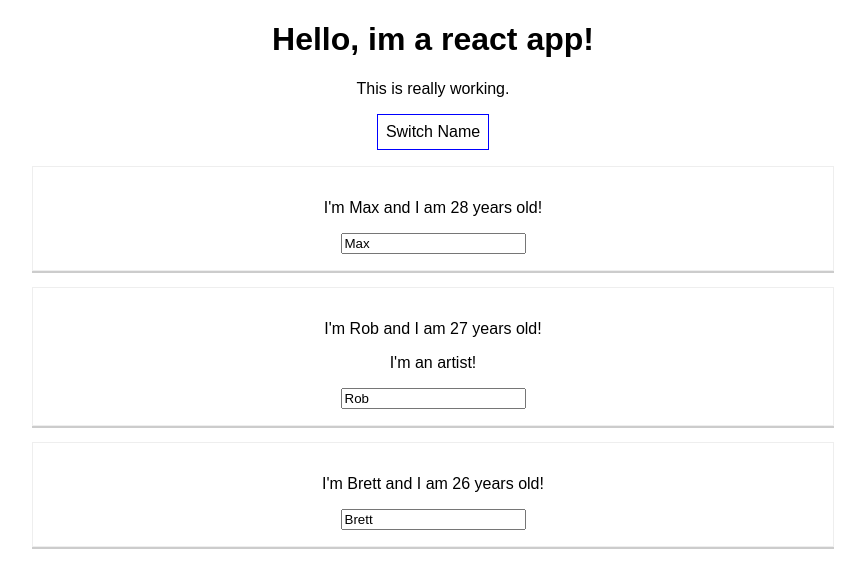
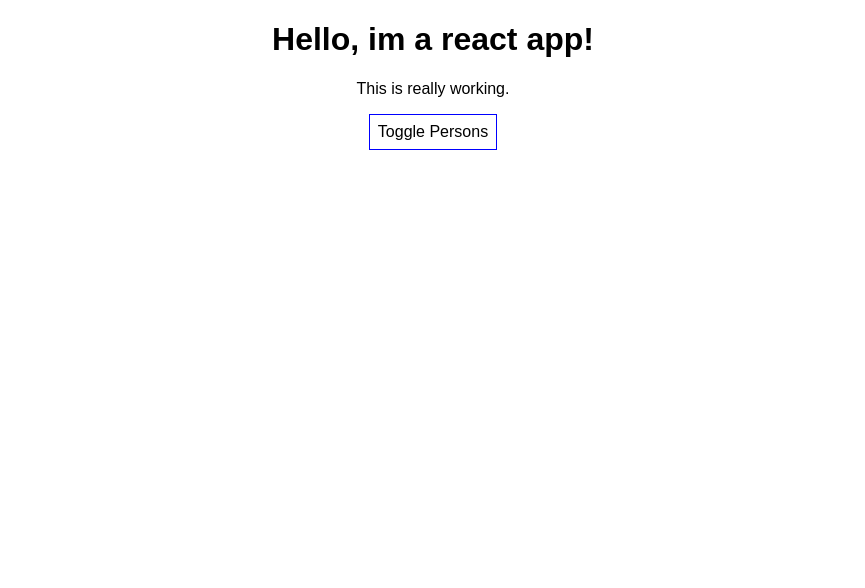
Before and after one commit to RobLMartin/react-practice, a React (Create React App) app: page / in a window 1280 px wide. Shown: the top 588 px of the page, without its empty margins (207-1072 px from the left). Built offline with nearby package versions, Linux system fonts and the light colour scheme.

Commit message:
working with lists and conditionals

```diff
--- a/src/App.js
+++ b/src/App.js
@@ -5,32 +5,41 @@
 class App extends Component {
   state = {
     persons: [
-      { name: 'Max', age: 28 },
-      { name: 'Rob', age: 27 },
-      { name: 'Brett', age: 26 }
+      { id: 'asd', name: 'Max', age: 28 },
+      { id: 'fgh', name: 'Rob', age: 27 },
+      { id: 'ghj', name: 'Brett', age: 26 }
     ],
-    otherState: 'some other value'
+    otherState: 'some other value',
+    showPersons: false
   }
 
-  switchNameHandler = (newName) => {
-    console.log('Was clicked.');
-    this.setState({
-      persons: [
-        { name: newName, age: 27 },
-        { name: 'Jake', age: 28 },
-        { name: 'Brett', age: 26 }
-      ]
-     });
+  deletePersonHandler = ( personIndex ) => {
+    // const persons = this.state.persons.slice();
+    const persons = [...this.state.persons];
+    persons.splice(personIndex, 1);
+    this.setState({persons: persons});
   }
 
-  nameChangedHandler = (event) => {
-    this.setState({
-      persons: [
-        { name: "Max", age: 28 },
-        { name: event.target.value, age: 27 },
-        { name: 'Brett', age: 26 }
-      ]
-     });
+  nameChangedHandler = ( event, id ) => {
+    const personIndex = this.state.persons.findIndex(p => {
+      return p.id === id;
+    });
+
+    const person = {
+      ...this.state.persons[personIndex]
+    };
+
+    person.name = event.target.value;
+
+    const persons = [...this.state.persons];
+    persons[personIndex] = person;
+
+    this.setState( {persons: persons} );
+  }
+
+  togglePersonsHandler = () => {
+    const doesShow = this.state.showPersons;
+    this.setState({showPersons: !doesShow});
   }
 
   render() {
@@ -42,24 +51,33 @@
       cursor: 'pointer',
     };
 
+    let persons = null;
+
+    if ( this.state.showPersons ) {
+      persons = (
+        <div>
+          {this.state.persons.map((person, index) => {
+            return <Person
+              click={() => this.deletePersonHandler(index)}
+              name={person.name}
+              age={person.age}
+              key={person.id}
+              changed={(event) => this.nameChangedHandler(event, person.id)} />
+          })}
+        </div>
+      );
+    }
+
     return (
       <div className="App">
         <h1>Hello, im a react app!</h1>
         <p>This is really working.</p>
         <button
           style={style}
-          onClick={() => this.switchNameHandler('Arren')}>Switch Name</button>
-        <Person
-          name={this.state.persons[0].name}
-          age={this.state.persons[0].age}/>
-        <Person
-          name={this.state.persons[1].name}
-          age={this.state.persons[1].age}
-          click={this.switchNameHandler.bind(this, 'Leonhardt')}
-          changed={this.nameChangedHandler}>I'm an artist!</Person>
-        <Person
-          name={this.state.persons[2].name}
-          age={this.state.persons[2].age}/>
+          onClick={this.togglePersonsHandler}>
+          Toggle Persons</button>
+
+        {persons}
       </div>
     );
     // return React.createElement('div', {className: 'App'}, React.createElement('h1', null, 'this text'));
```
